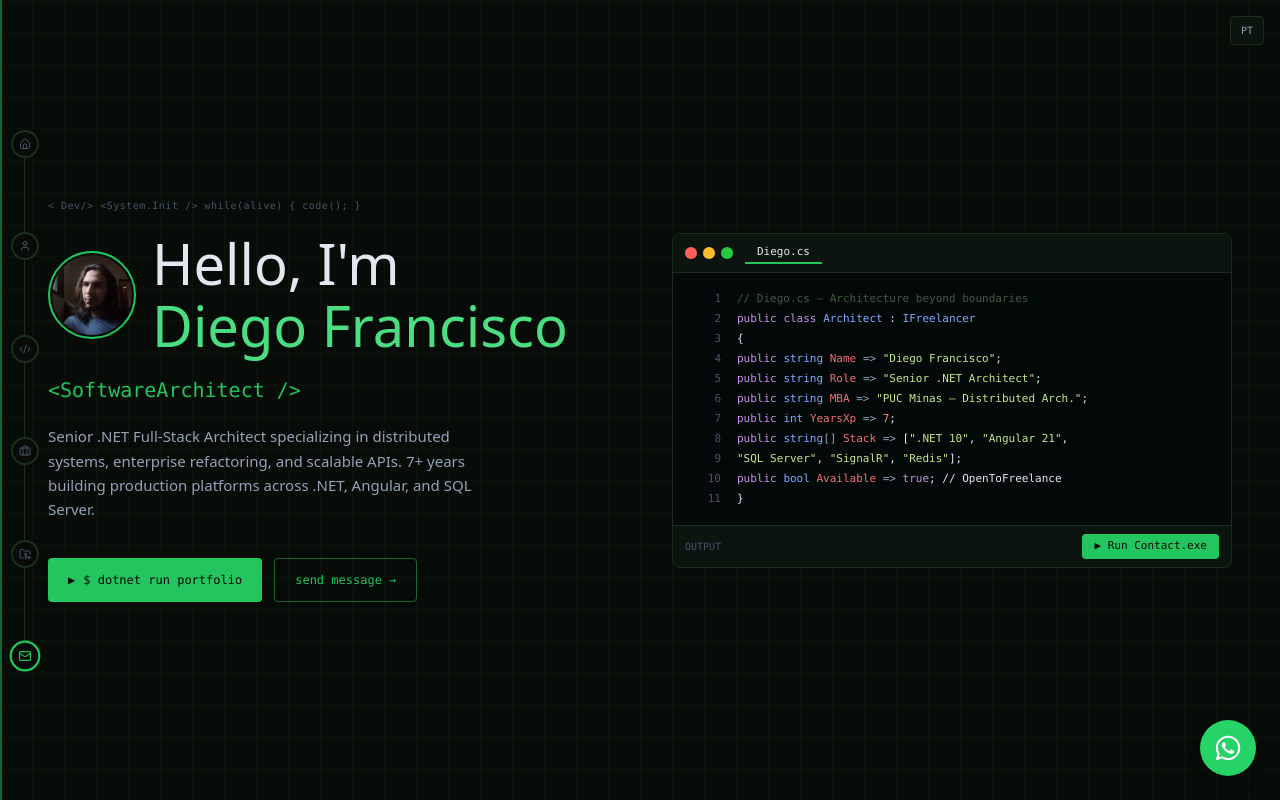
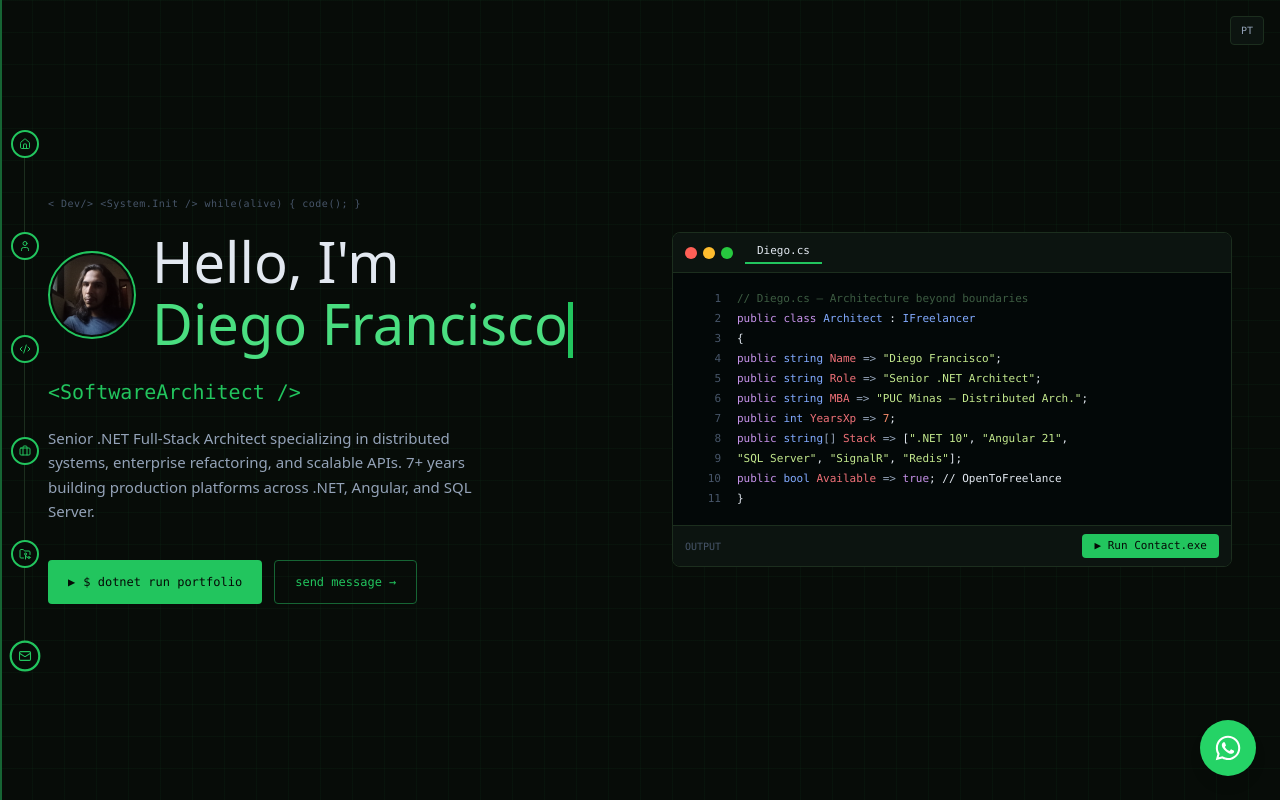
Before and after one commit to deliasfrancisco/diego-portfolio, a Next.js app: page / in a window 1280 px wide. Shown: the top 800 px of the page. Built offline with nearby package versions, Linux system fonts and the light colour scheme; no server answers.

Commit message:
Fixed - Some adjustments

```diff
--- a/src/app/styles.css
+++ b/src/app/styles.css
@@ -55,6 +55,7 @@
   height: 16px;
   border-radius: 50%;
   border: 1.5px solid #22c55e;
+  background: #22c55e;
   pointer-events: none;
   z-index: 9999;
   opacity: 0;
--- a/src/components/ScrollProgress.tsx
+++ b/src/components/ScrollProgress.tsx
@@ -85,20 +85,13 @@ export default function ScrollProgress() {
               <div
                 className={`
                   w-7 h-7 rounded-full border-2 flex items-center justify-center
-                  transition-all duration-200 bg-[var(--bg)]
-                  ${isActive
-                    ? 'border-[var(--g)] scale-110'
-                    : 'border-[var(--bdr)] hover:border-[var(--gd)] hover:scale-105'
-                  }
+                  transition-all duration-200 bg-[var(--bg)] border-[var(--g)]
+                  ${isActive ? 'scale-110' : 'hover:scale-105'}
                 `}
               >
                 <Icon
                   size={12}
-                  className={
-                    isActive
-                      ? 'text-[var(--g)]'
-                      : 'text-[var(--dm)] group-hover:text-[var(--gd)]'
-                  }
+                  className="text-[var(--g)]"
                 />
               </div>
 
--- a/src/components/sections/Hero.tsx
+++ b/src/components/sections/Hero.tsx
@@ -72,7 +72,7 @@ function HighlightedSnippet({ code }: { code: string }) {
 export default function Hero() {
   const { lang }                = useLang()
   const t                       = T[lang]
-  const { firstText, secondText, isDone } = useChainedTypewriter(t.hero.greeting, OWNER.name, 55, 400)
+  const { firstText, secondText } = useChainedTypewriter(t.hero.greeting, OWNER.name, 55, 400)
 
   return (
     <div className="grid-bg min-h-screen flex items-center px-5 md:px-12 py-12 md:py-16">
@@ -99,9 +99,11 @@ export default function Hero() {
                 />
               </div>
               <h1 className="text-[26px] sm:text-[32px] md:text-[42px] lg:text-[56px] font-medium leading-[1.1] text-[var(--tx)] font-sans wrap-anywhere min-w-0">
-                <span className="block">{firstText}</span>
+                <span className="block">
+                  {firstText}{firstText.length > 0 && secondText === '' && <Cursor />}
+                </span>
                 <span className="block text-green-bright">
-                  {secondText}{isDone && <Cursor />}
+                  {secondText}{secondText.length > 0 && <Cursor />}
                 </span>
               </h1>
             </div>
--- a/src/components/ui/Cursor.tsx
+++ b/src/components/ui/Cursor.tsx
@@ -7,7 +7,7 @@ interface CursorProps {
 export default function Cursor({ className = '' }: CursorProps) {
   return (
     <span
-      className={`inline-block w-[7px] h-[13px] bg-green align-middle animate-blink ${className}`}
+      className={`inline-block w-[0.1em] h-[1em] bg-green align-middle animate-blink ${className}`}
     />
   )
 }
```
